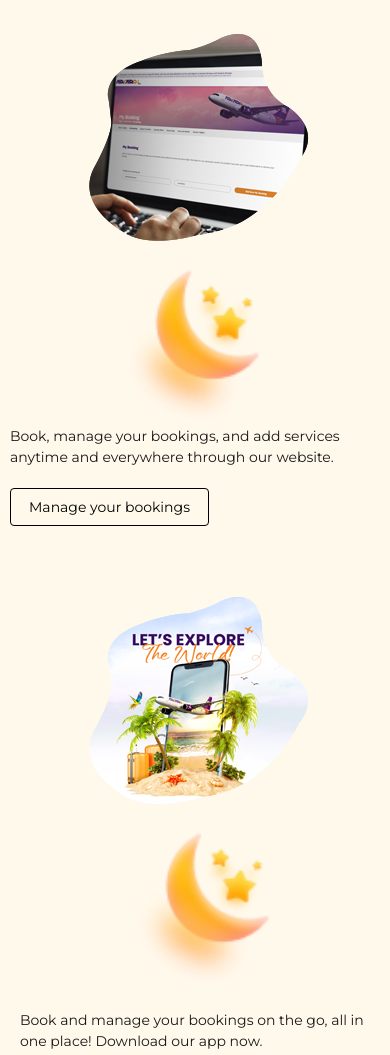
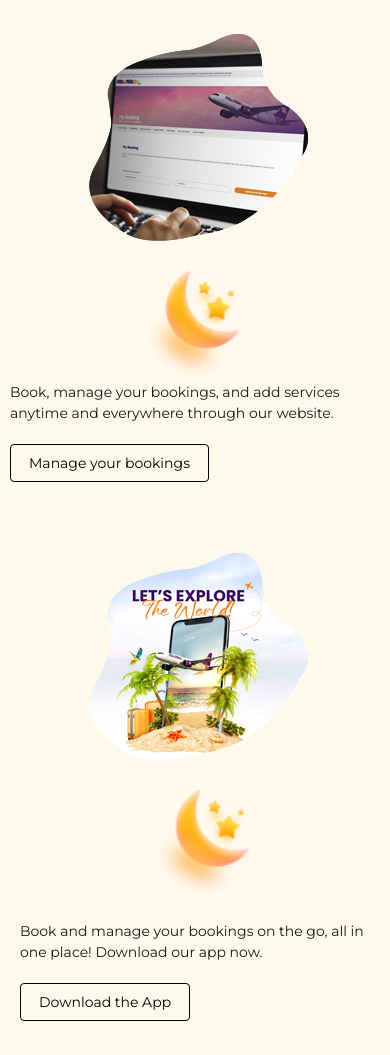
Before and after one commit to muhamedyounis/newsletter4, a plain HTML site: page index.html in a window 390 px wide. Shown: the part 1295-2350 px from the top of the page. Drawn offline with Linux system fonts and the light colour scheme.

```diff
--- a/index.html
+++ b/index.html
@@ -60,7 +60,7 @@
 
       @media (max-width: 700px) {
         .stars-1 {
-          max-width: 140px !important;
+          max-width: 100px !important;
         }
         .down-content {
           width: 90% !important;
```
Also changed, not shown: images/RamadanImg.png.
